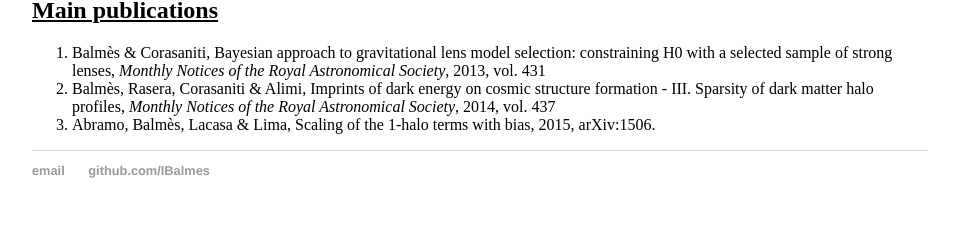
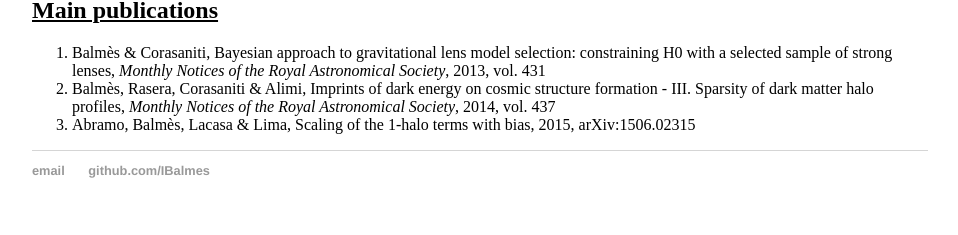
Before and after one commit to IBalmes/IBalmes.github.io, a Jekyll site: the page built from CV/index.html, in a window 1280 px wide. Shown: the part 1672-1907 px from the top of the page, without its empty margins (160-1118 px from the left). Built offline with Jekyll 4.4.1, drawn with Linux system fonts in a browser that asks for light colours.

Commit message:
Update index.html

```diff
--- a/CV/index.html
+++ b/CV/index.html
@@ -92,6 +92,6 @@ Astronomy & Astrophysics.</h5>
   2013, vol. 431</li>
   <li>Balmès, Rasera, Corasaniti & Alimi, Imprints of dark energy on cosmic structure formation - III. Sparsity of
   dark matter halo profiles, <em>Monthly Notices of the Royal Astronomical Society</em>, 2014, vol. 437 </li>
-  <li>Abramo, Balmès, Lacasa & Lima, Scaling of the 1-halo terms with bias, 2015, arXiv:1506.</li>
+  <li>Abramo, Balmès, Lacasa & Lima, Scaling of the 1-halo terms with bias, 2015, arXiv:1506.02315</li>
 </ol>
 </div><!-- /.cv -->
```
